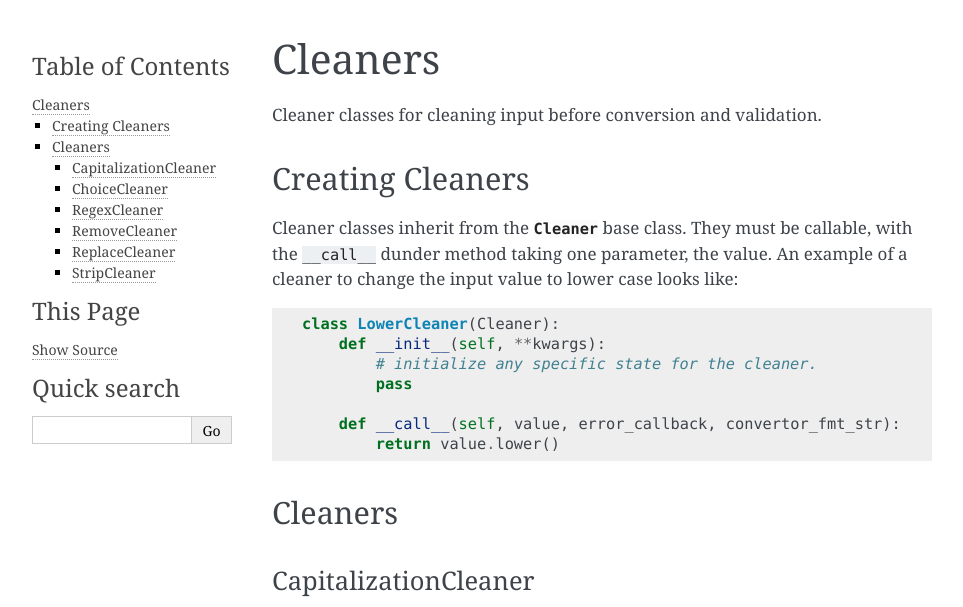
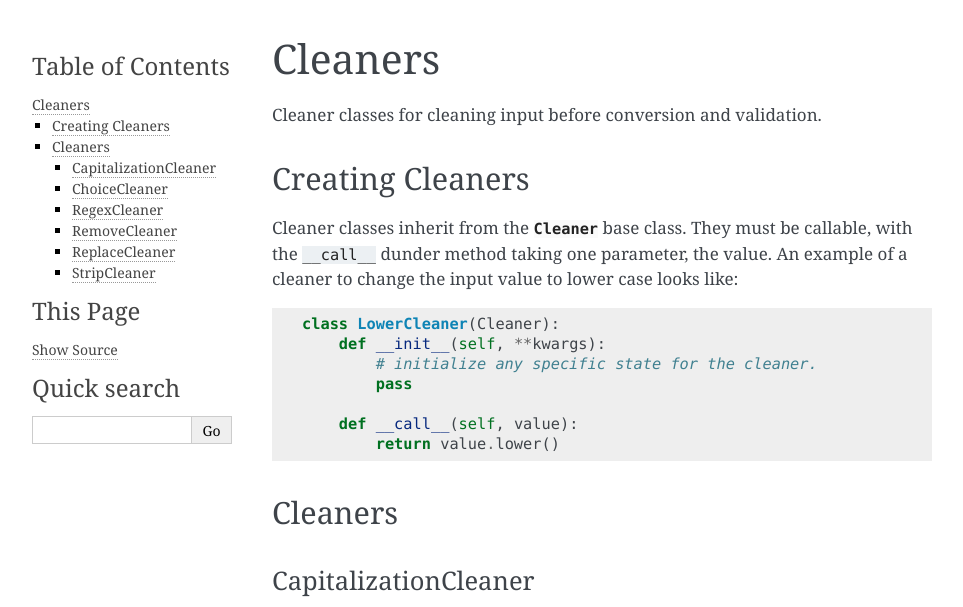
Before and after one commit to lwanger/cooked_input, a Sphinx documentation site: the page built from docs/cleaners.rst, in a window 1280 px wide. Shown: the top 607 px of the page, without its empty margins (148-1111 px from the left). Built offline with Sphinx 7.4.7, drawn with Linux system fonts in a browser that asks for light colours; grey boxes are pictures that could not be loaded.

Commit message:
Fixed documentation on calling cleanings (no error parameters.)

```diff
--- a/docs/cleaners.rst
+++ b/docs/cleaners.rst
@@ -18,7 +18,7 @@ case looks like::
             # initialize any specific state for the cleaner.
             pass
 
-        def __call__(self, value, error_callback, convertor_fmt_str):
+        def __call__(self, value):
             return value.lower()
 
 Cleaners
```
